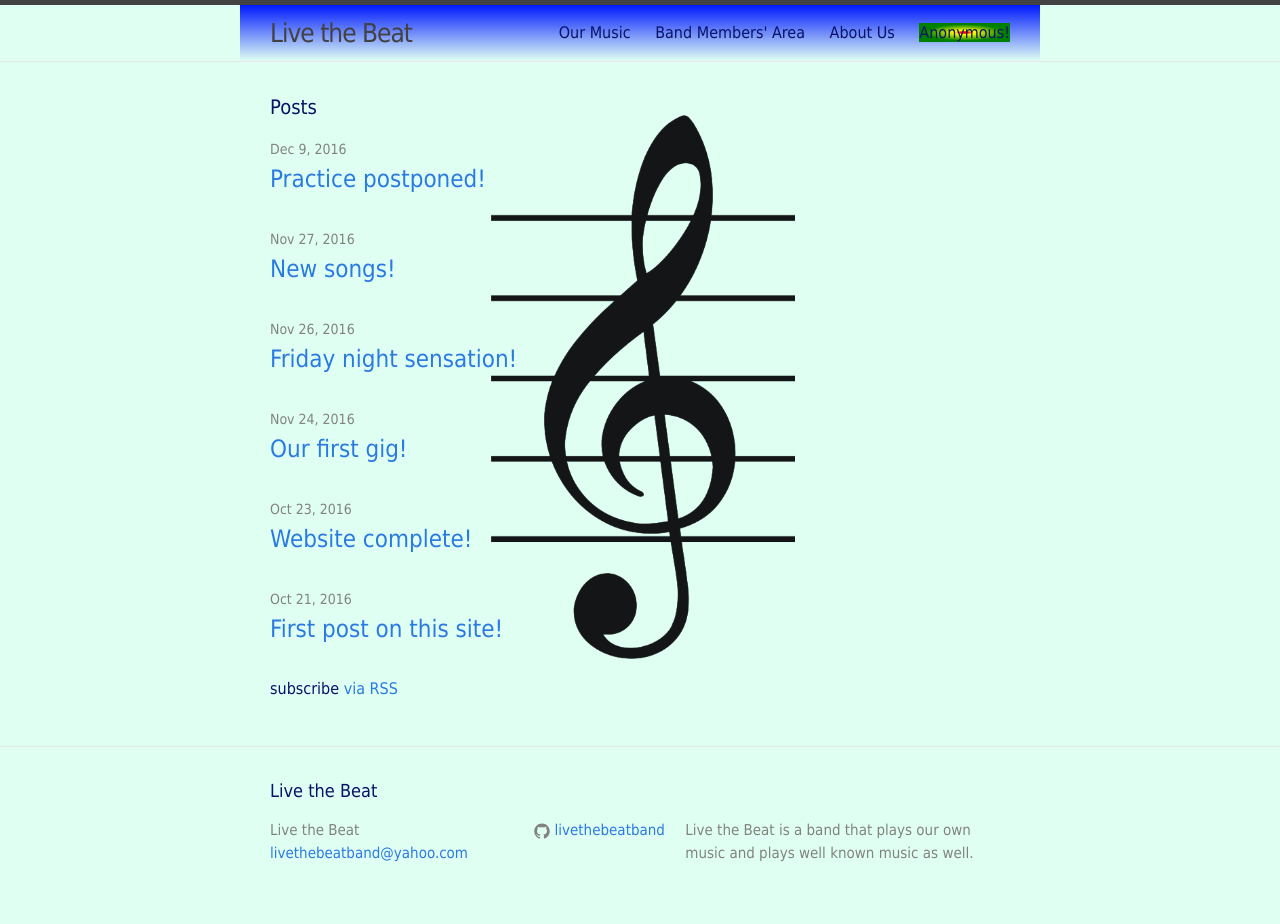
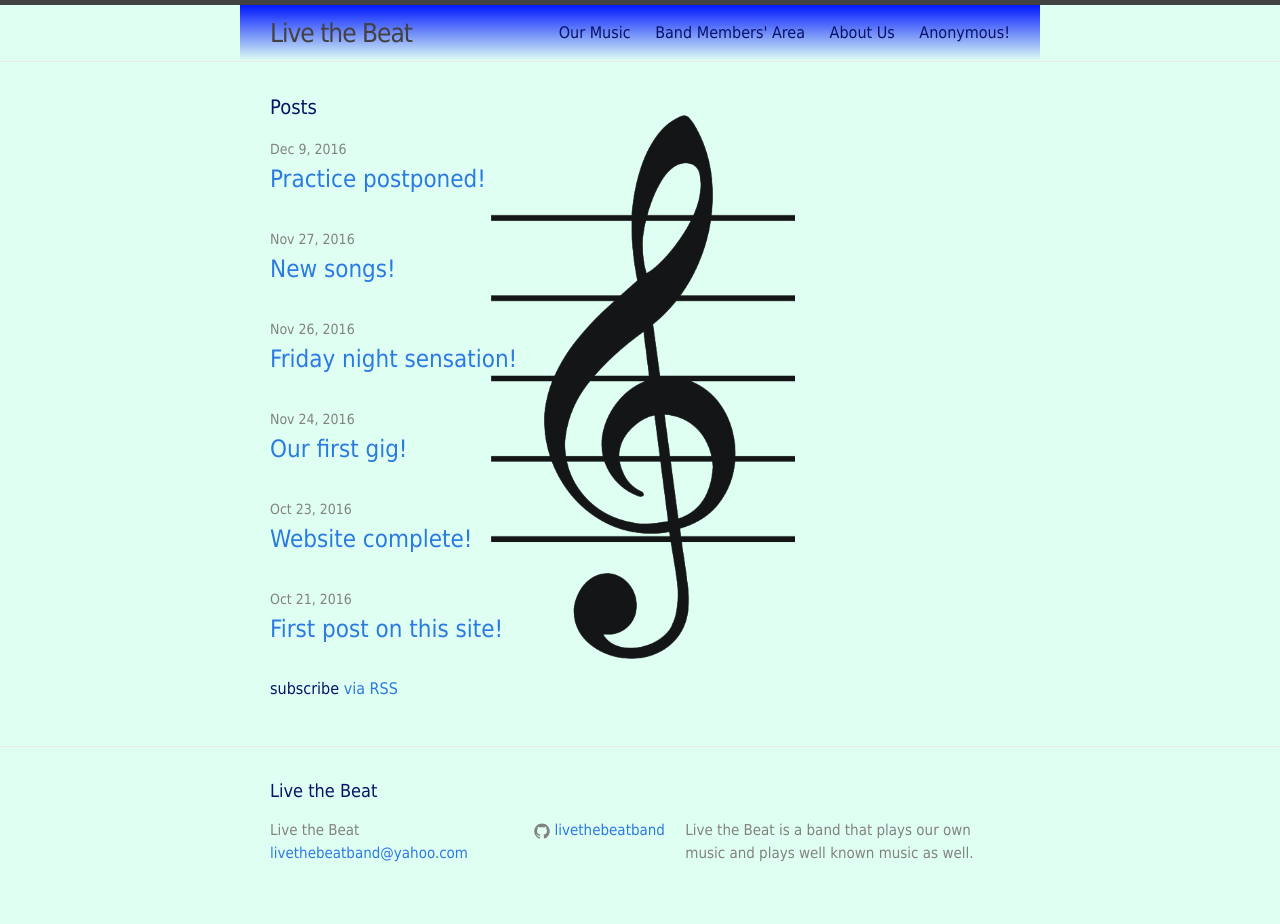
Before and after one commit to livethebeatband/livethebeatband.github.io, a Jekyll site: the page built from index.html, in a window 1280 px wide. Built offline with Jekyll 4.4.1, drawn with Linux system fonts in a browser that asks for light colours.

Commit message:
Update main.scss

```diff
--- a/css/main.scss
+++ b/css/main.scss
@@ -66,12 +66,3 @@ $on-laptop:        800px;
             color: blue;
             background-color: #33ccff;
 }
-
-// Link highlighting
-
-a[href="/anonymous/"] {
-    background: -webkit-radial-gradient(orange, white); /* Safari 5.1-6.0 */
-    background: -o-radial-gradient(red 5%, yellow 15%, green 60%); /* For Opera 11.6-12.0 */
-    background: -moz-radial-gradient(red 5%, yellow 15%, green 60%); /* For Firefox 3.6-15 */
-    background: radial-gradient(red 5%, yellow 15%, green 60%); /* Standard syntax */
-}
```
